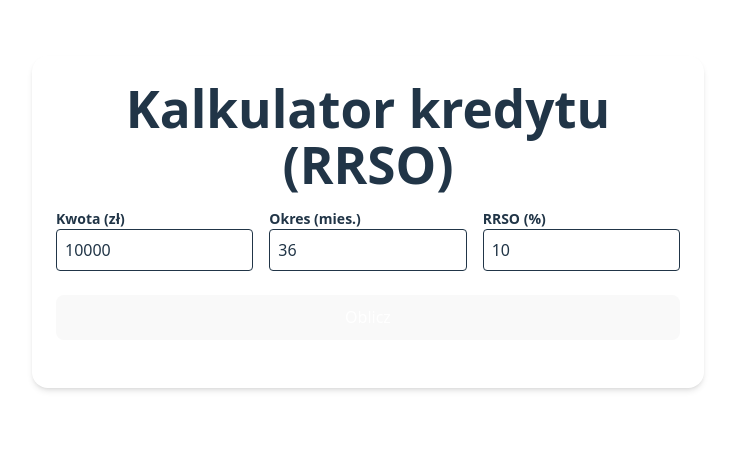
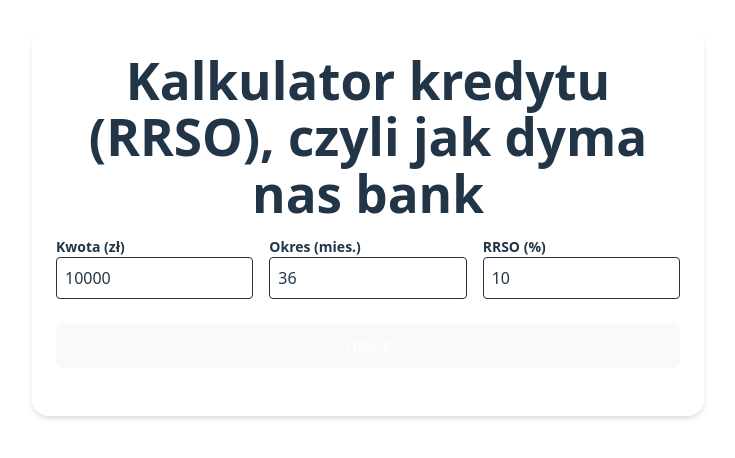
Before and after one commit to cronazerg/rrso-calculator, a React (Vite) app: page / in a window 1280 px wide. Shown: the part 178-636 px from the top of the page, without its empty margins (272-1007 px from the left). Built offline with nearby package versions, Linux system fonts and the light colour scheme.

Commit message:
Refactor HTML structure and update favicon; modify title for clarity

```diff
--- a/index.html
+++ b/index.html
@@ -1,8 +1,8 @@
-<!doctype html>
+<!DOCTYPE html>
 <html lang="en">
   <head>
     <meta charset="UTF-8" />
-    <link rel="icon" type="image/svg+xml" href="/vite.svg" />
+    <link href="/favicon.ico" rel="icon" type="image/x-icon" />
     <meta name="viewport" content="width=device-width, initial-scale=1.0" />
     <title>rrso-calculator</title>
   </head>
--- a/src/App.tsx
+++ b/src/App.tsx
@@ -1,4 +1,4 @@
-import React, { useState } from 'react';
+import { useState } from 'react';
 
 export default function CreditCalculator() {
   const [amount, setAmount] = useState(10000);
@@ -61,7 +61,7 @@ export default function CreditCalculator() {
     <div className="flex justify-center w-dvw">
       <div className="max-w-2xl mx-auto p-6 bg-gray rounded-2xl shadow-md">
         <h1 className="text-2xl font-bold mb-4 text-center">
-          Kalkulator kredytu (RRSO)
+          Kalkulator kredytu (RRSO), czyli jak dyma nas bank
         </h1>
         <div className="grid grid-cols-3 gap-4 mb-6">
           <div>
```
Also changed, not shown: 1 other file (tests, documents, lock files or other folders).
